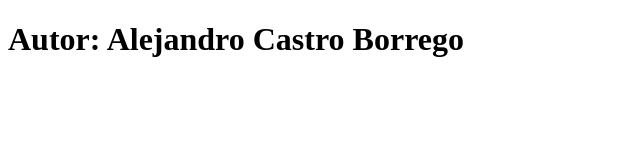
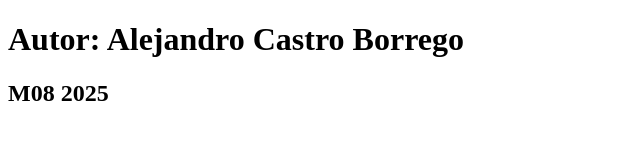
Before and after one commit to AlexCastroIOC/CreacioDigital, a website: page public_html/index.html in a window 1280 px wide. Shown: the whole page, without its empty margins (0-640 px from the left). Drawn offline with Linux system fonts and the light colour scheme.

Commit message:
Update index.html
Soy otro desarrollador.

```diff
--- a/public_html/index.html
+++ b/public_html/index.html
@@ -11,5 +11,6 @@ Click nbfs://nbhost/SystemFileSystem/Templates/Other/html.html to edit this temp
     </head>
     <body>
         <h1>Autor: Alejandro Castro Borrego</h1>
+        <h2>M08 2025</h2>
     </body>
 </html>
```
